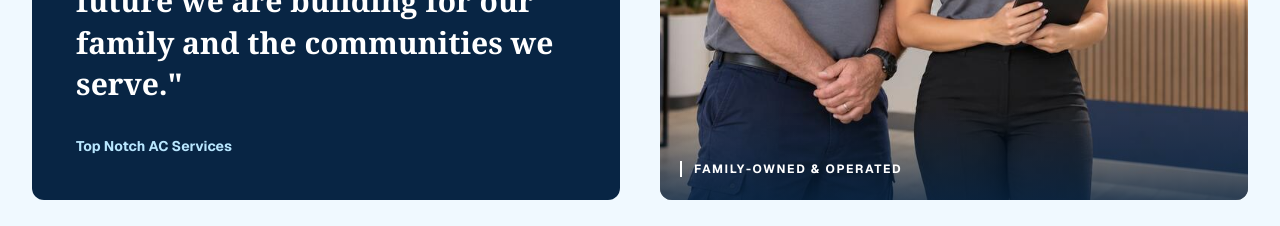
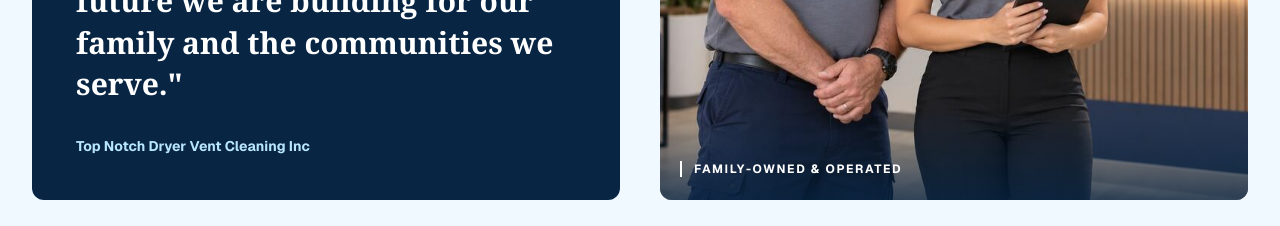
Before and after one commit to topnotchacservices/topnotch-website, a Next.js app: page / in a window 1280 px wide. Shown: the part 5100-5326 px from the top of the page. Built offline with nearby package versions, Linux system fonts and the light colour scheme.

Commit message:
Update company name in site content

```diff
--- a/data/site-content.ts
+++ b/data/site-content.ts
@@ -1,5 +1,5 @@
 export const siteContent = {
-  companyName: "Top Notch AC Services",
+  companyName: "Top Notch Dryer Vent Cleaning Inc",
   phone: "954-590-8028",
   phoneHref: "tel:9545908028",
   license: "CAC1824888",
```
